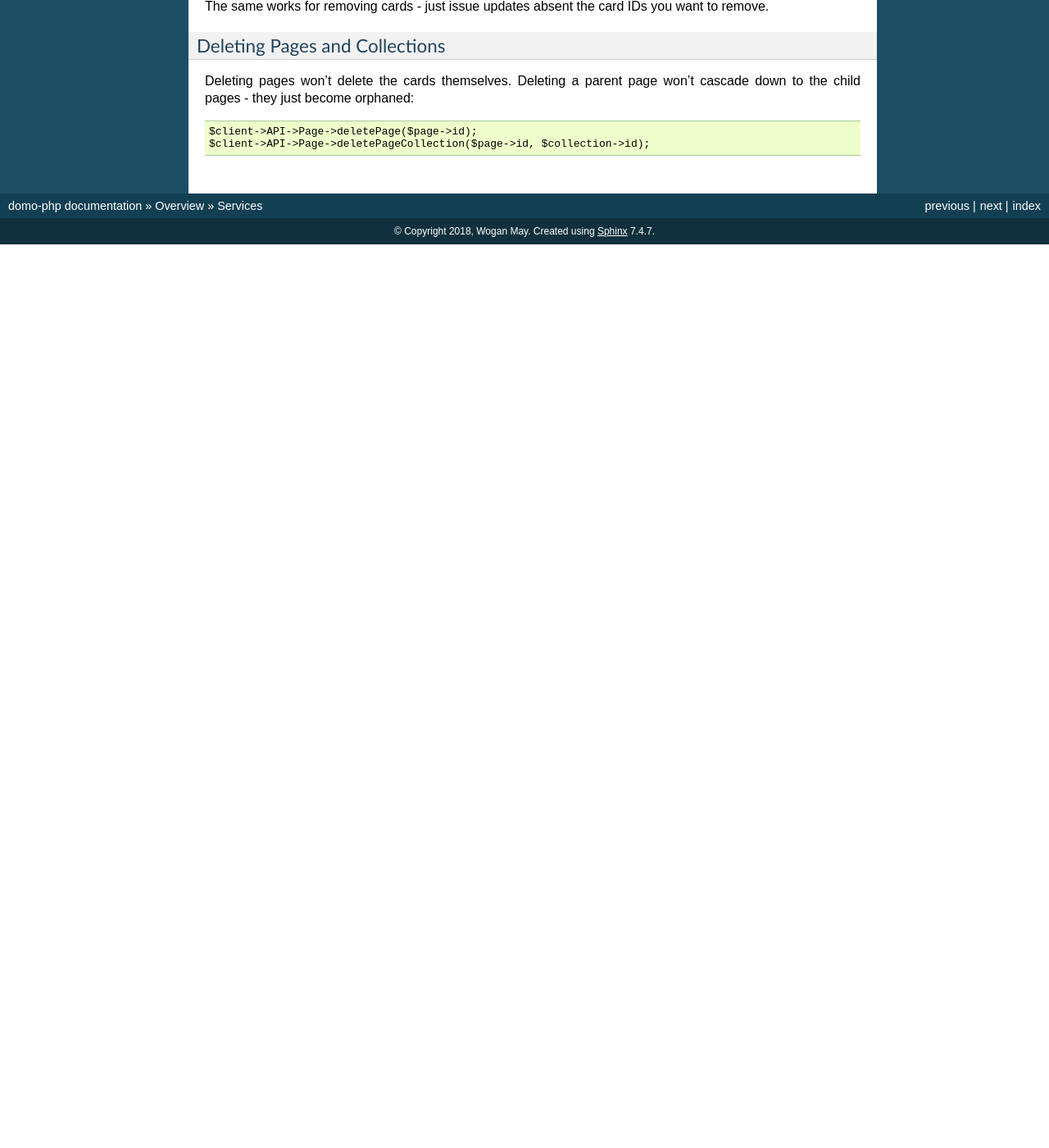
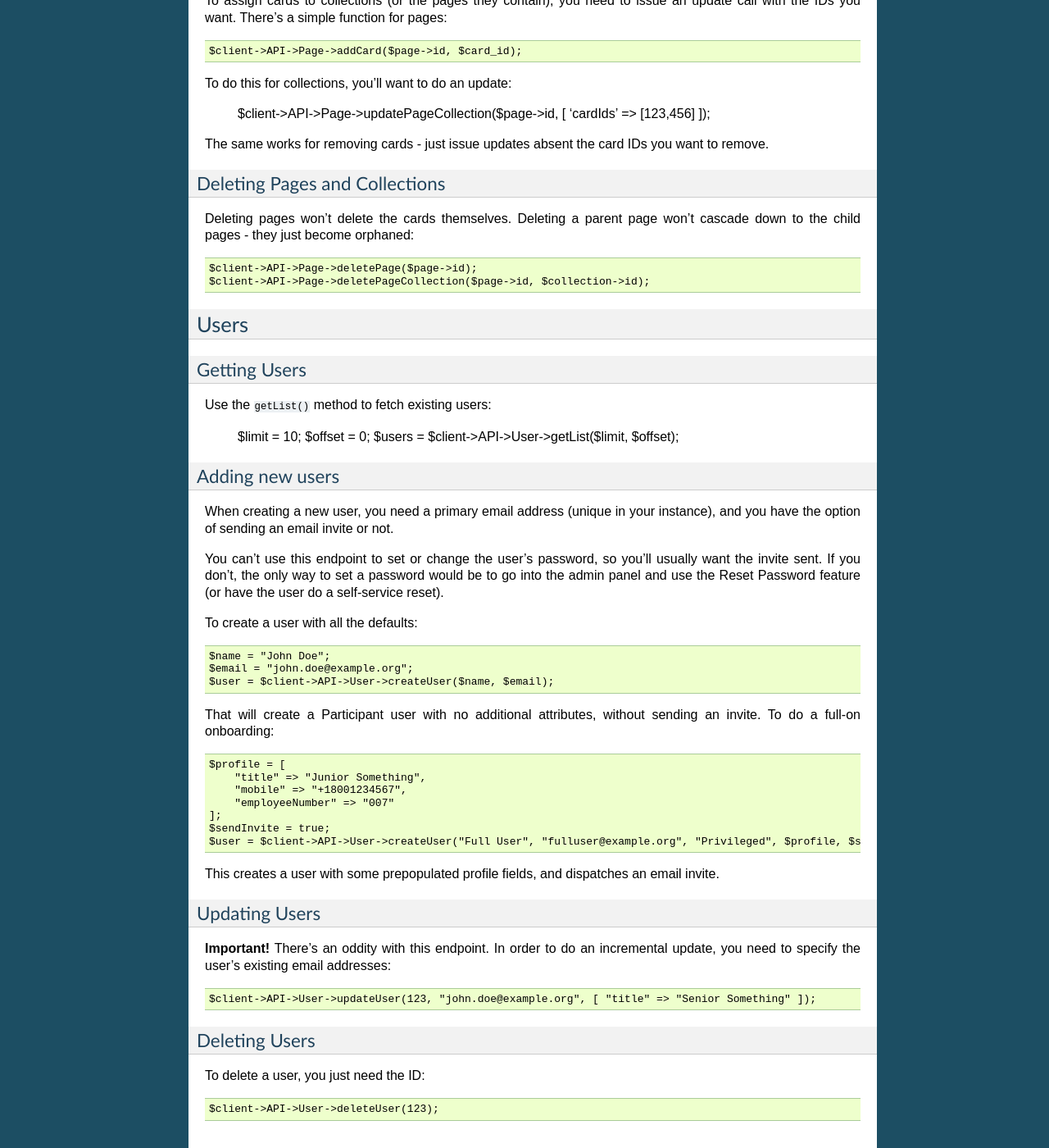
Before and after one commit to woganmay/domo-php, a Sphinx documentation site: the page built from docs/services.rst, in a window 1280 px wide and 1400 px high, scrolled down 3808 px. Shown: the whole window at 82% size. Built offline with Sphinx 7.4.7, drawn with Linux system fonts in a browser that asks for light colours; before the commit the page ends 4106 px from its top, so only the background shows below that; some of the changed text lies outside the part shown.

Commit message:
Adding more documentation

```diff
--- a/docs/services.rst
+++ b/docs/services.rst
@@ -160,6 +160,15 @@ Pages
 
 This service lets you work with pages and collections.
 
+Getting existing pages
+~~~~~~~~~~~~~~~~~~~~~~
+
+As with every other service, a ``getList()`` method lets you get a paginated list of existing pages::
+
+    $limit = 100; // Maximum: 500
+    $offset = 0;
+    $pages = $client->API->Page->getList($limit, $offset);
+
 Creating Pages and Collections
 ~~~~~~~~~~~~~~~~~~~~~~~~~~~~~~
 
@@ -193,3 +202,54 @@ Deleting pages won't delete the cards themselves. Deleting a parent page won't c
 
     $client->API->Page->deletePage($page->id);
     $client->API->Page->deletePageCollection($page->id, $collection->id);
+
+Users
+-----
+
+Getting Users
+~~~~~~~~~~~~~
+
+Use the ``getList()`` method to fetch existing users:
+
+    $limit = 10;
+    $offset = 0;
+    $users = $client->API->User->getList($limit, $offset);
+
+Adding new users
+~~~~~~~~~~~~~~~~
+
+When creating a new user, you need a primary email address (unique in your instance), and you have the option of sending an email invite or not.
+
+You can't use this endpoint to set or change the user's password, so you'll usually want the invite sent. If you don't, the only way to set a password would be to go into the admin panel and use the Reset Password feature (or have the user do a self-service reset).
+
+To create a user with all the defaults::
+
+    $name = "John Doe";
+    $email = "john.doe@example.org";
+    $user = $client->API->User->createUser($name, $email);
+
+That will create a Participant user with no additional attributes, without sending an invite. To do a full-on onboarding::
+
+    $profile = [
+        "title" => "Junior Something",
+        "mobile" => "+18001234567",
+        "employeeNumber" => "007"
+    ];
+    $sendInvite = true;
+    $user = $client->API->User->createUser("Full User", "fulluser@example.org", "Privileged", $profile, $sendInvite);
+
+This creates a user with some prepopulated profile fields, and dispatches an email invite.
+
+Updating Users
+~~~~~~~~~~~~~~
+
+**Important!** There's an oddity with this endpoint. In order to do an incremental update, you need to specify the user's existing email addresses::
+
+    $client->API->User->updateUser(123, "john.doe@example.org", [ "title" => "Senior Something" ]);
+
+Deleting Users
+~~~~~~~~~~~~~~
+
+To delete a user, you just need the ID::
+
+    $client->API->User->deleteUser(123);
```
